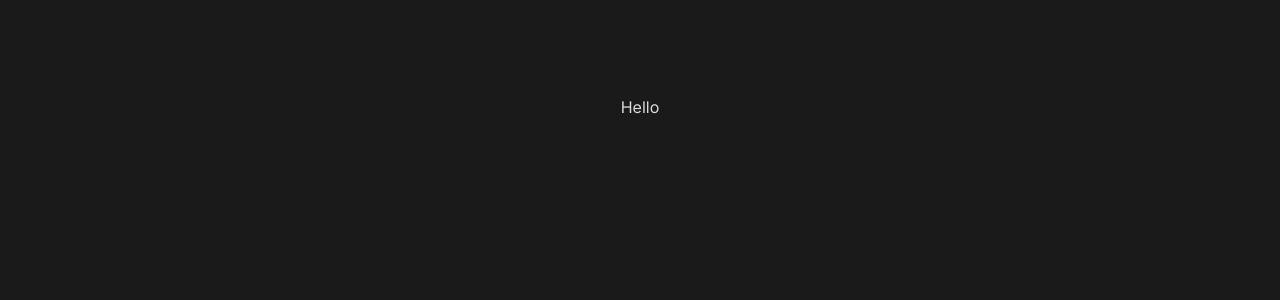
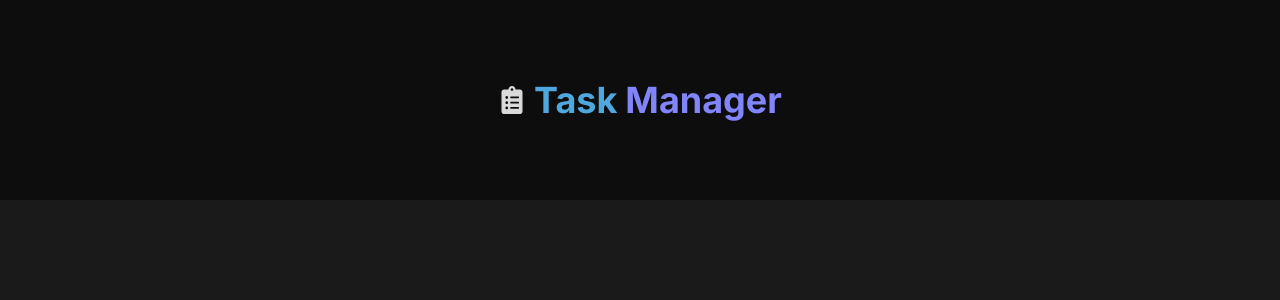
Before and after one commit to f3gomes/task-manager-app, a Next.js app: page / in a window 1280 px wide. Shown: the top 300 px of the page. Built offline with nearby package versions, Linux system fonts and the light colour scheme.

Commit message:
creates header component and tailwind config

```diff
--- a/app/layout.tsx
+++ b/app/layout.tsx
@@ -1,6 +1,7 @@
 import type { Metadata } from "next";
 import { Inter } from "next/font/google";
 import "./globals.css";
+import { Header } from "@/components/Header";
 
 const inter = Inter({ subsets: ["latin"] });
 
@@ -16,7 +17,10 @@ export default function RootLayout({
 }>) {
   return (
     <html lang="en">
-      <body className={inter.className}>{children}</body>
+      <body className={inter.className}>
+        <Header />
+        {children}
+      </body>
     </html>
   );
 }
--- a/app/page.tsx
+++ b/app/page.tsx
@@ -1,11 +1,3 @@
-import Image from "next/image";
-
 export default function Home() {
-  return (
-    <main className="flex min-h-screen flex-col items-center justify-between p-24">
-      <div>
-        <h1>Hello</h1>
-      </div>
-    </main>
-  );
+  return <main></main>;
 }
--- /dev/null
+++ b/components/Header/index.tsx
@@ -0,0 +1,13 @@
+import { FaClipboardList } from "react-icons/fa";
+
+export function Header() {
+  return (
+    <div className="bg-tm-gray-700 w-full h-[12.5rem] flex justify-center items-center gap-2">
+      <FaClipboardList size={28} className="pointer-events-none" />
+      <h1 className="text-4xl font-bold flex gap-2">
+        <span className="text-tm-blue-100">Task</span>
+        <span className="text-tm-purple-100">Manager</span>
+      </h1>
+    </div>
+  );
+}
--- a/tailwind.config.ts
+++ b/tailwind.config.ts
@@ -8,6 +8,24 @@ const config: Config = {
   ],
   theme: {
     extend: {
+      colors: {
+        "tm-white": "#ffffff",
+        "tm-gray-100": "#f2f2f2",
+        "tm-gray-200": "#d9d9d9",
+        "tm-gray-300": "#808080",
+        "tm-gray-400": "#333333",
+        "tm-gray-500": "#262626",
+        "tm-gray-600": "#1a1a1a",
+        "tm-gray-700": "#0d0d0d",
+
+        "tm-purple-100": "#8284fa",
+        "tm-purple-200": "#5e60ce",
+
+        "tm-blue-100": "#4ea8de",
+        "tm-blue-200": "#1e6f9f",
+
+        "tm-red-200": "#e25858",
+      },
       backgroundImage: {
         "gradient-radial": "radial-gradient(var(--tw-gradient-stops))",
         "gradient-conic":
```
Also changed, not shown: package.json (+5 -4 lines), 1 other file (tests, documents, lock files or other folders).
